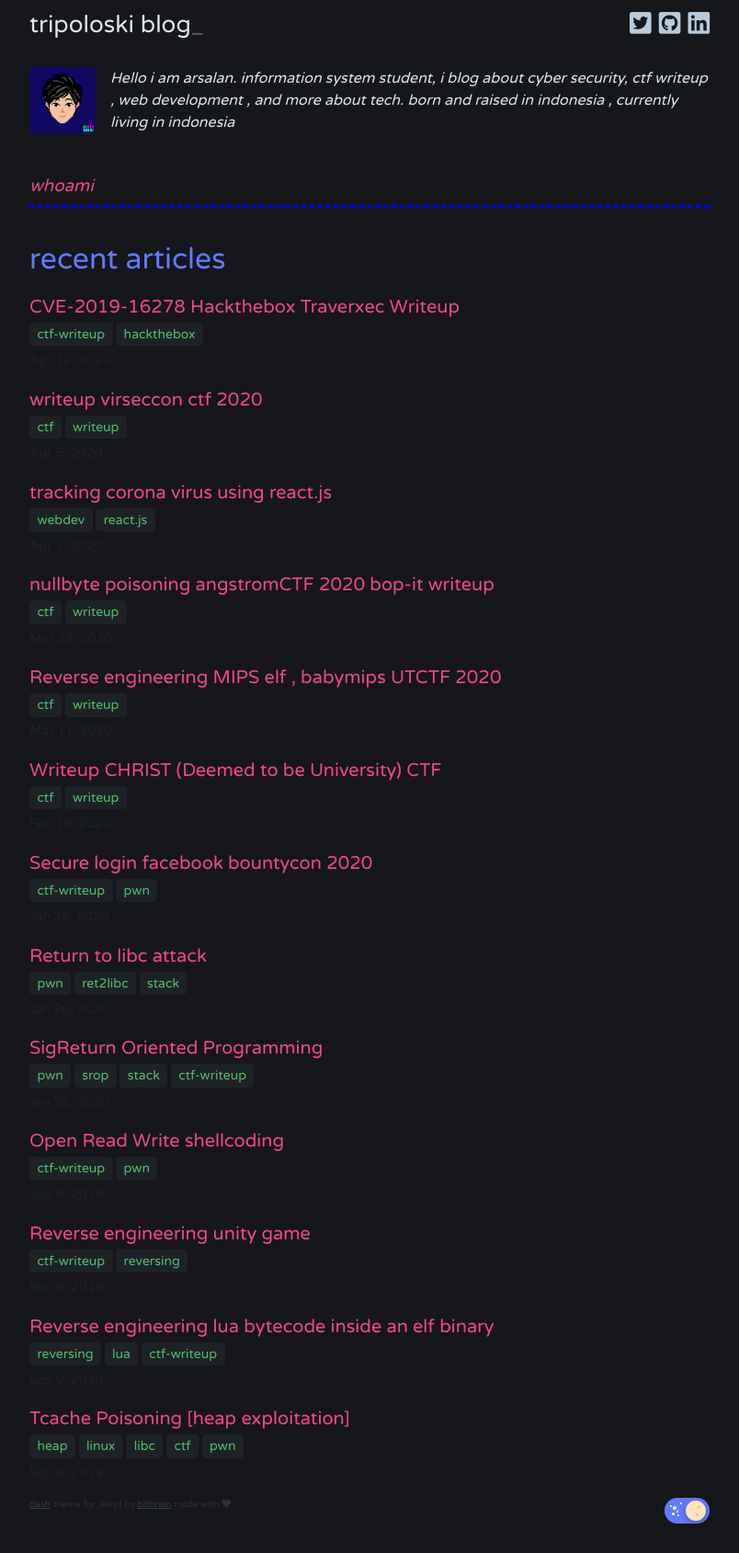
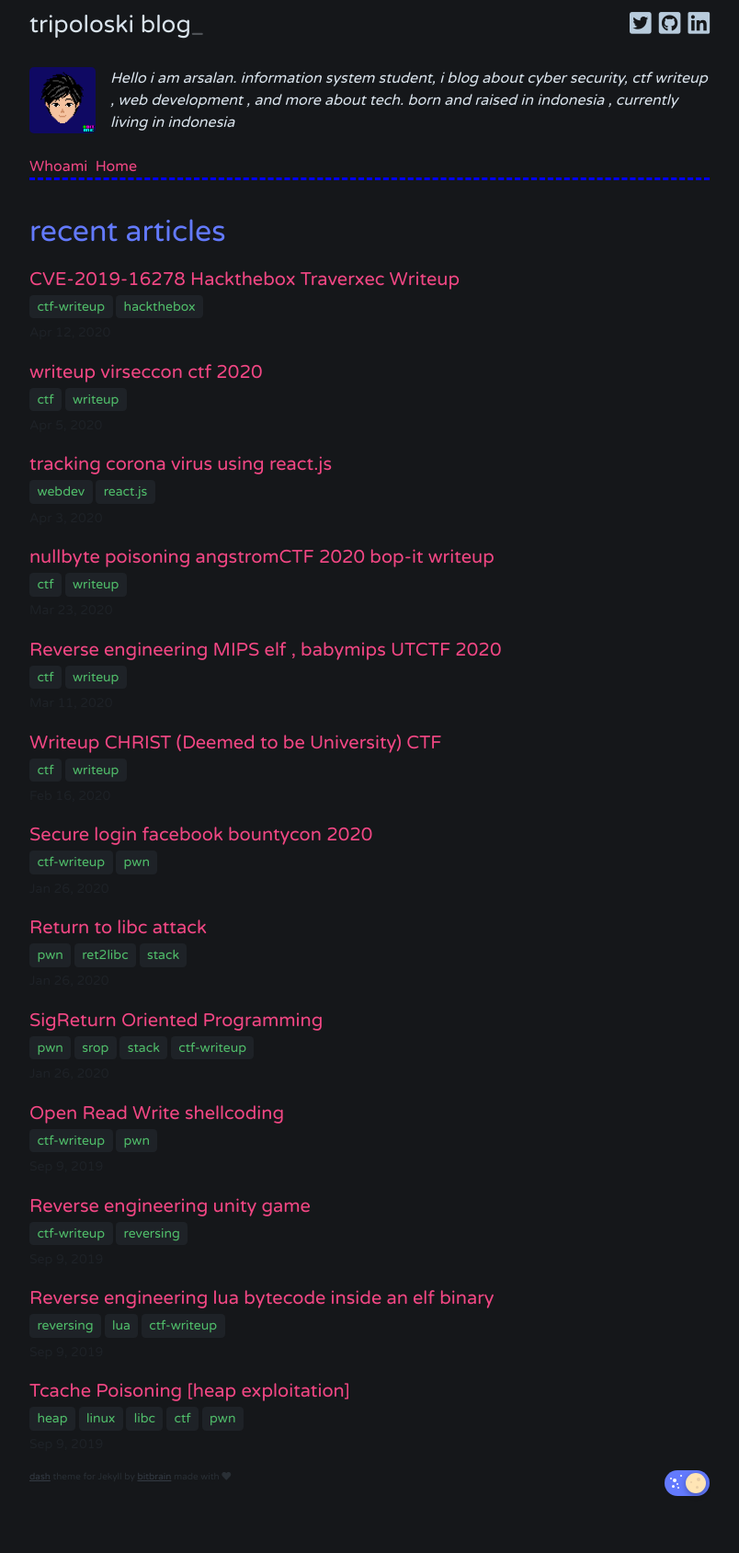
Before and after one commit to tripoloski1337/tripoloski1337.github.io, a Jekyll site: the page built from index.html, in a window 1280 px wide. Shown: the whole page at 92% size, without its empty margins (238-1042 px from the left). Built offline with Jekyll 4.4.1, drawn with Linux system fonts in a browser that asks for light colours; the list of posts is cut into pages by our own code; after the commit the page ends 1659 px from its top, so only the background shows below that.

Commit message:
changes nav

```diff
--- a/_includes/author.html
+++ b/_includes/author.html
@@ -3,6 +3,6 @@
 {{ site.description }}
 <br/>
 <br/>
-<h3><a href="/about">whoami</a></h3>
+<a style="font-style:normal" href="/about">Whoami</a> &nbsp;<a  style="font-style:normal;" href="/">Home</a>
 <div style="border-bottom:3px dashed #00f;"/></div>
 </div>
```
